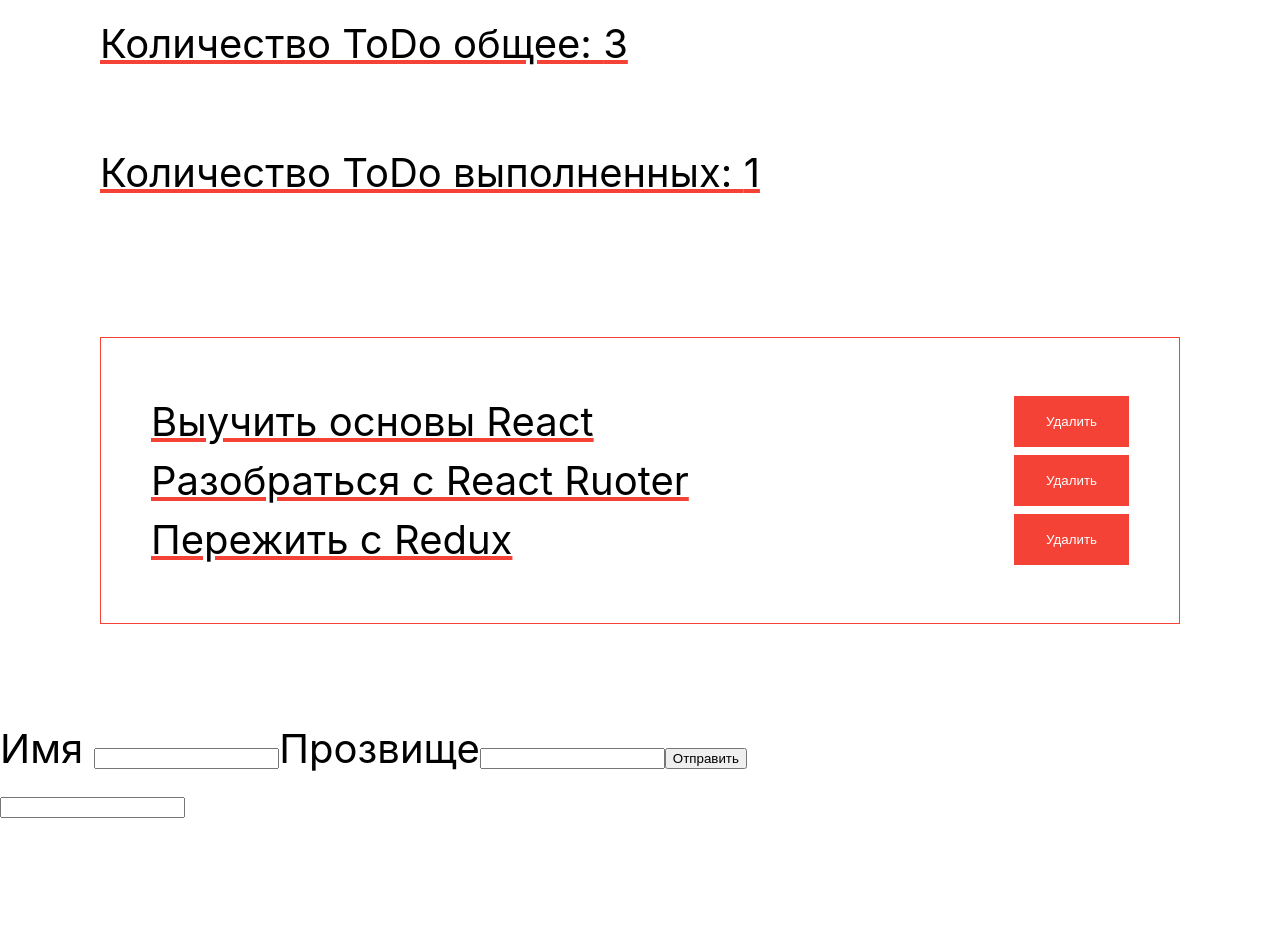
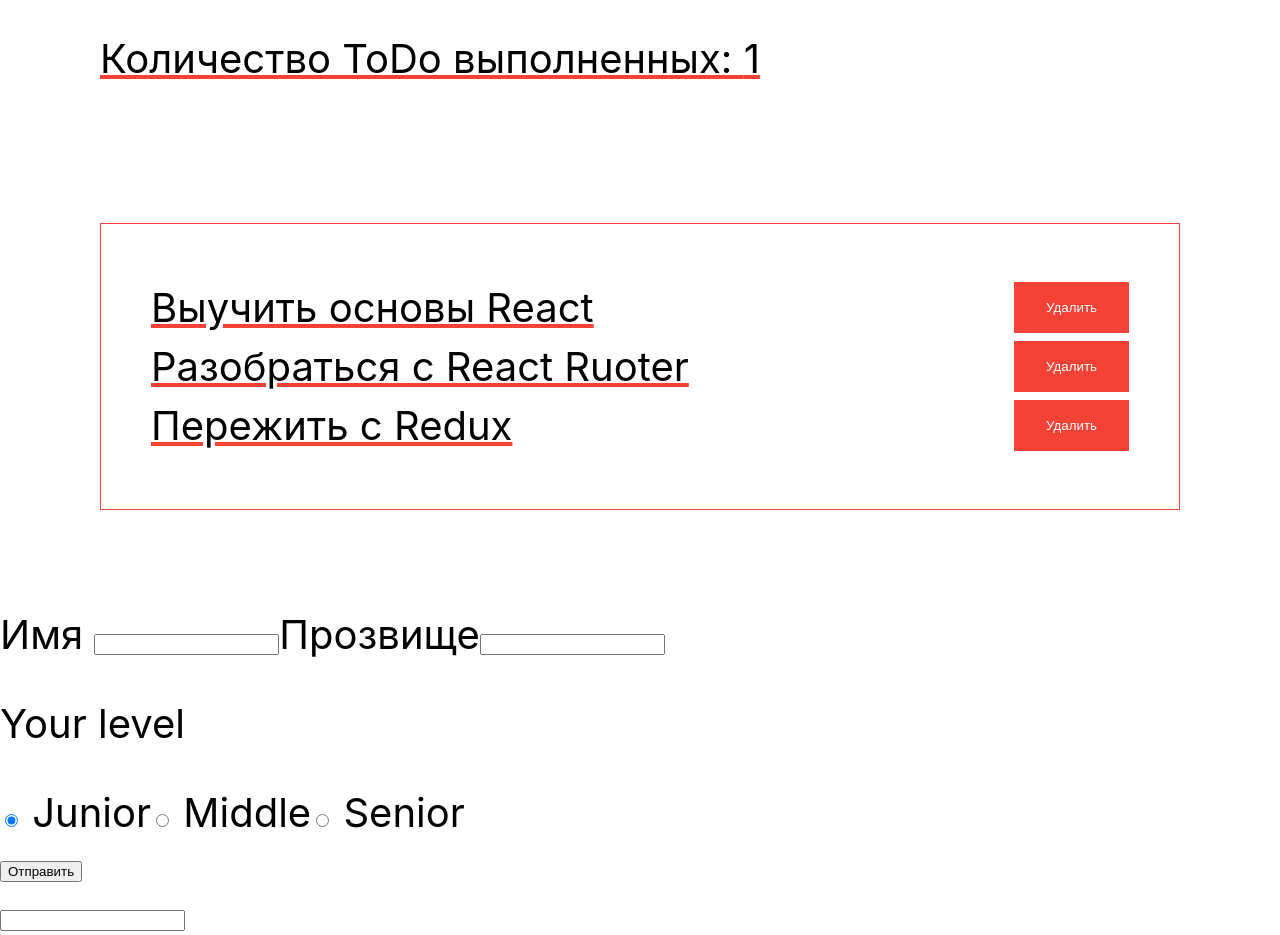
Before and after one commit to IamVovaMoroz/ReactAp, a React (Create React App) app: page / in a window 1280 px wide. Before the commit the page ends 822 px from the top, so only its background shows below. Built offline with nearby package versions, Linux system fonts and the light colour scheme.

Commit message:
радио кнопки

```diff
--- a/src/components/Form.js
+++ b/src/components/Form.js
@@ -5,6 +5,8 @@
 state = {
     name: "",
     tag:"",
+    // для радио кнопок
+    experience: "junior"
 
 };
 
@@ -40,12 +42,32 @@
   return (
 
     <form onSubmit={this.handleSubmit}>
+
+
+
     <label > Имя <input type="text" name="name" value={this.state.name} onChange={this.handleChange}/></label>
     <label>Прозвище
     <input type="text" value={this.state.tag} name="tag" onChange={this.handleChange}/>
 
+    </label>
 
-    </label>
+{/* радио кнопки */}
+<br/>
+<p>Your level</p>
+
+<label>
+<input type="radio" name="experience" value="junior" onChange={this.handleChange} checked={this.state.experience === "junior"}/> Junior
+</label>
+
+<label>
+<input type="radio" name="experience" value="middle" onChange={this.handleChange} checked={this.state.experience === "middle"}/> Middle
+</label>
+<label>
+<input type="radio" name="experience" value="senior" onChange={this.handleChange} checked={this.state.experience === "senior"}/> Senior
+</label>
+
+<br/>
+
     <button type="submit">Отправить</button>
     </form>
 
```
